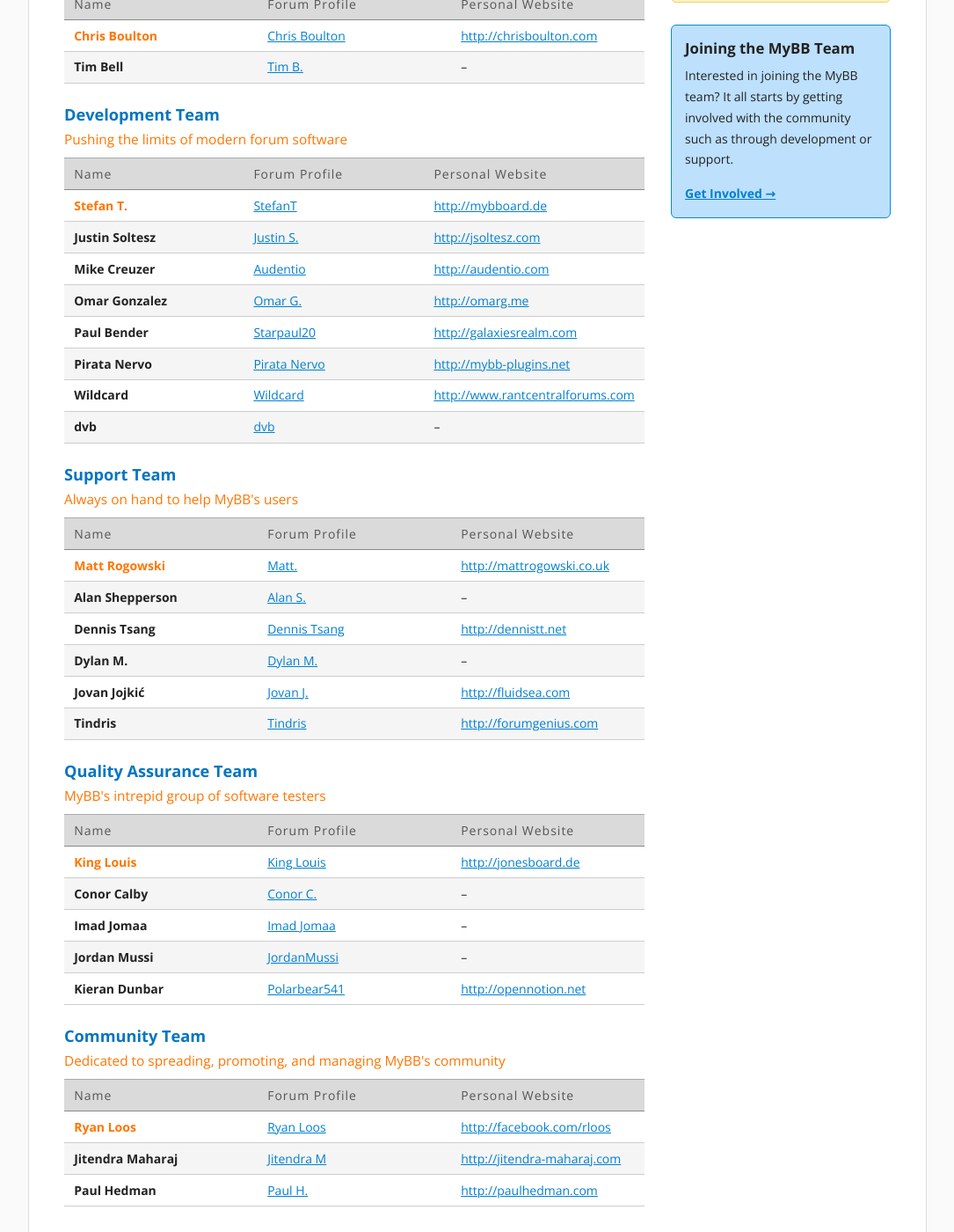
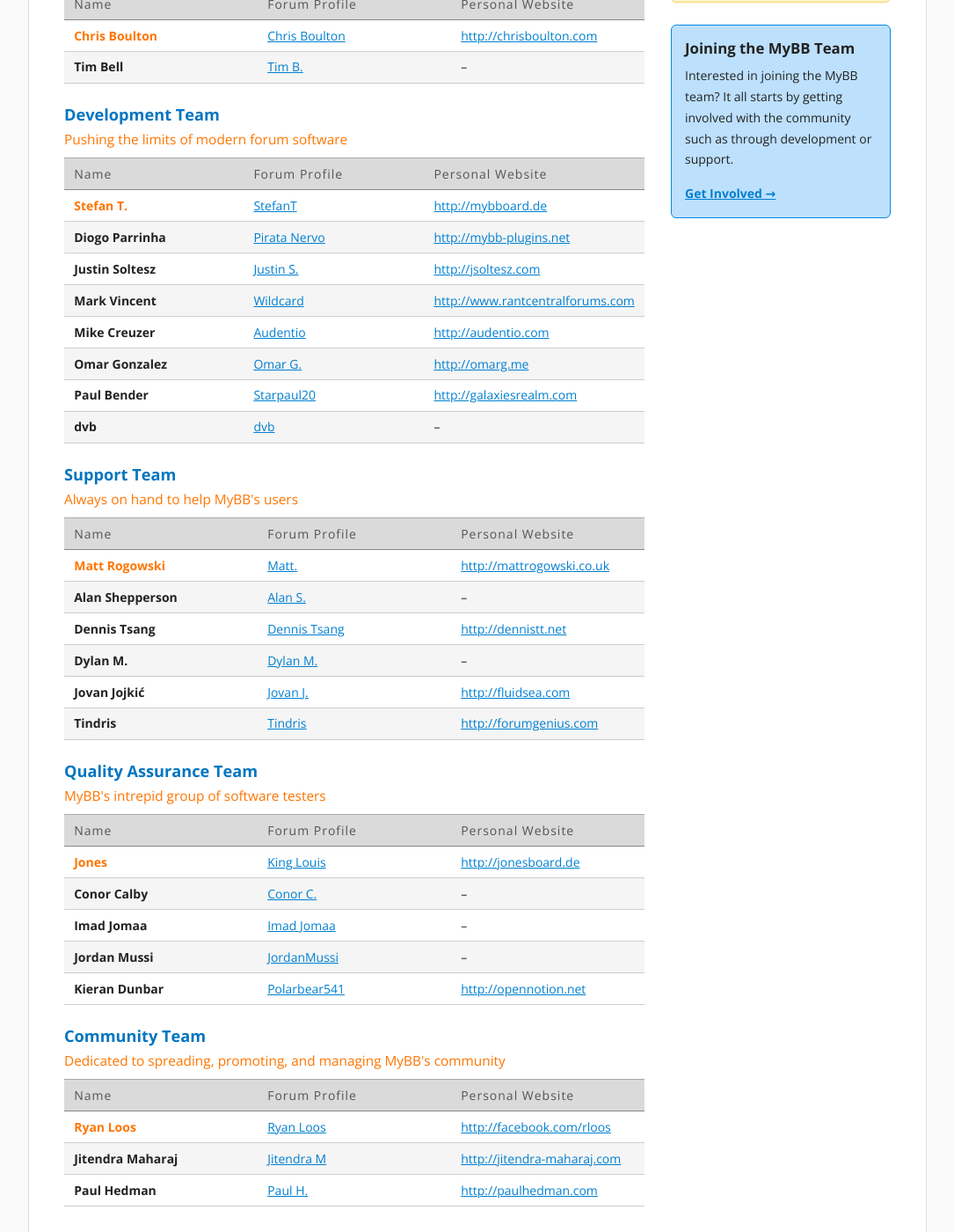
Before and after one commit to mybb/mybb.com, a Jekyll site: the page built from about/team.html, in a window 1280 px wide and 1400 px high, scrolled down 569 px. Shown: the whole window at 88% size, without its empty margins (97-1182 px from the left). Built offline with Jekyll 4.4.1, drawn with Linux system fonts in a browser that asks for light colours; nearby versions of some CDN libraries; Markdown is read by kramdown in place of the engine named in the settings.

Commit message:
Update some names

```diff
--- a/_data/team_development.yml
+++ b/_data/team_development.yml
@@ -14,7 +14,7 @@
   uid: 4041
   username: "Starpaul20"
   website: "http://galaxiesrealm.com"
-- name: "Pirata Nervo"
+- name: "Diogo Parrinha"
   uid: 8582
   username: "Pirata Nervo"
   website: "http://mybb-plugins.net"
@@ -27,7 +27,7 @@
   uid: 8242
   username: "dvb"
   website: ""
-- name: "Wildcard"
+- name: "Mark Vincent"
   uid: 55383
   username: "Wildcard"
   website: "http://www.rantcentralforums.com"
--- a/_data/team_quality_assurance.yml
+++ b/_data/team_quality_assurance.yml
@@ -14,7 +14,7 @@
   uid: 15525
   username: "Polarbear541"
   website: "http://opennotion.net"
-- name: "King Louis"
+- name: "Jones"
   uid: 57502
   username: "King Louis"
   website: "http://jonesboard.de"
```
